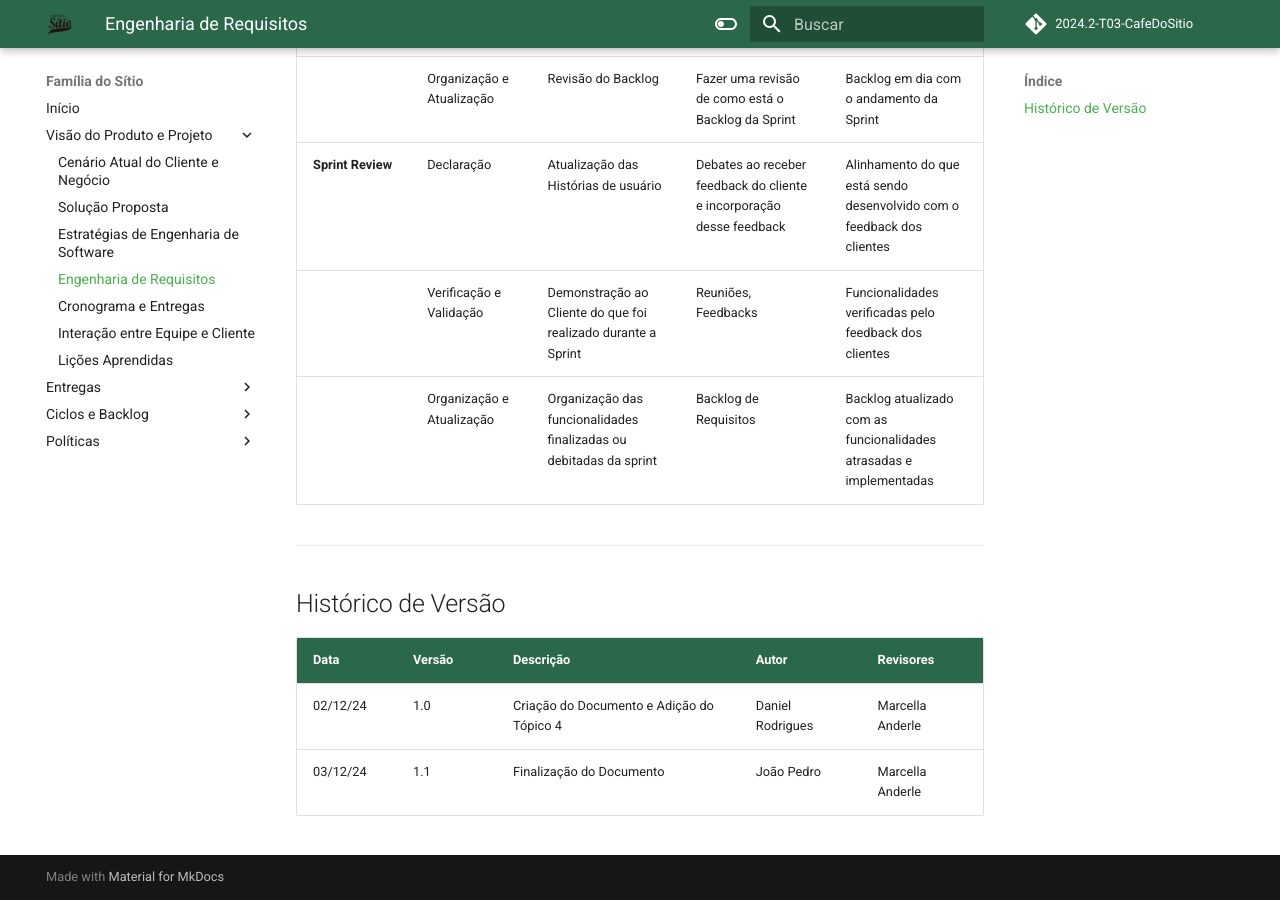
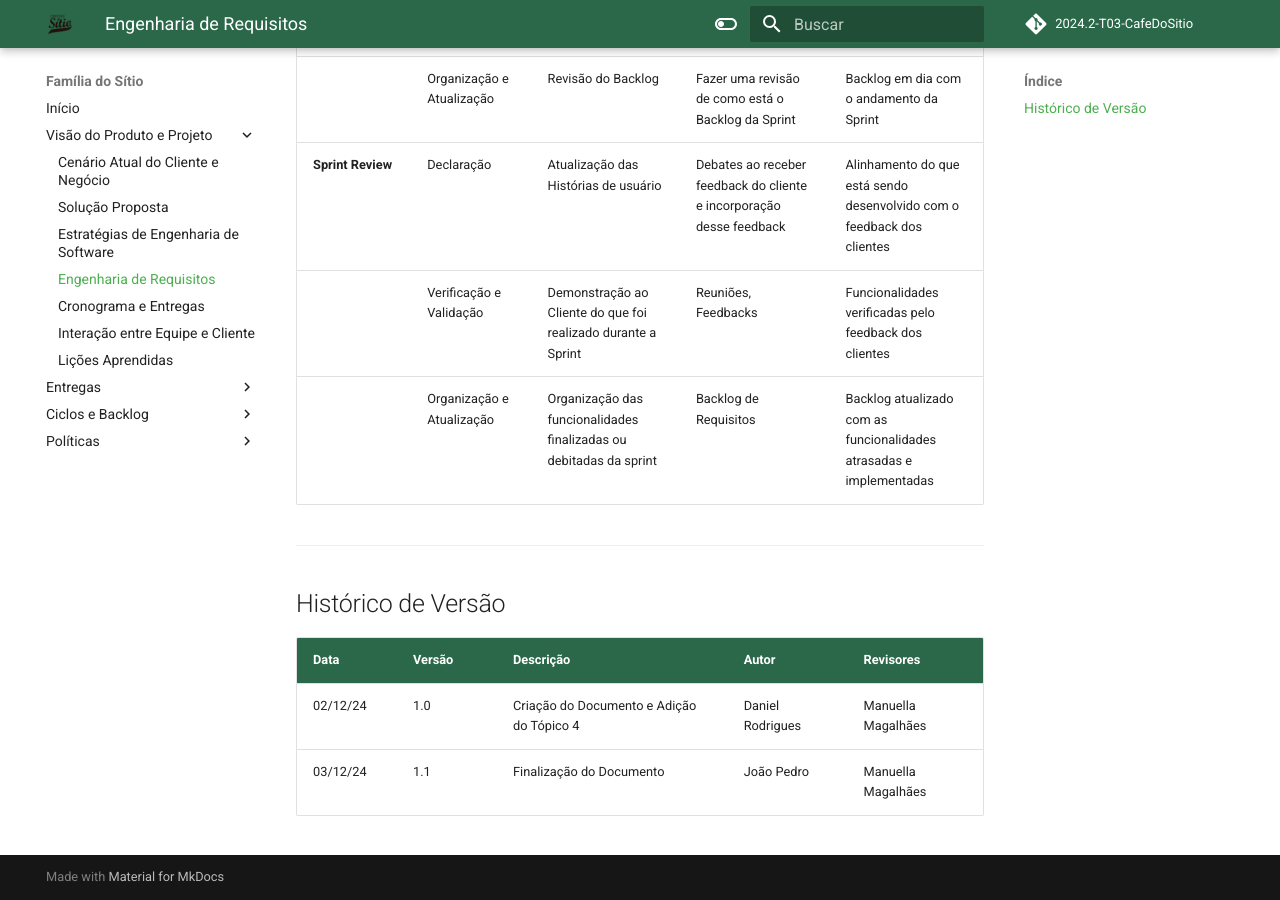
Before and after one commit to mdsreq-fga-unb/2024.2-T03-CafeDoSitio, an MkDocs documentation site: the page built from docs/sections/2-docPage/4-engenhariaRequisitos.md, in a window 1280 px wide and 900 px high, scrolled down 1913 px. Built offline with MkDocs 1.6.1 and Material for MkDocs 9.7.7, drawn with Linux system fonts in a browser that asks for light colours; comment, search, counter and statistics services are not loaded.

Commit message:
docs: corrigindo revisores

```diff
--- a/docs/sections/2-docPage/4-engenhariaRequisitos.md
+++ b/docs/sections/2-docPage/4-engenhariaRequisitos.md
@@ -25,5 +25,5 @@ Fases do Processo           | Atividades ER             | Prática
 ## Histórico de Versão
 Data     | Versão | Descrição | Autor | Revisores
 -------- | ------ | --------- | ----- | ---------
-02/12/24 | 1.0 | Criação do Documento e Adição do Tópico 4 | Daniel Rodrigues | Marcella Anderle
-03/12/24 | 1.1 | Finalização do Documento | João Pedro | Marcella Anderle
+02/12/24 | 1.0 | Criação do Documento e Adição do Tópico 4 | Daniel Rodrigues | Manuella Magalhães
+03/12/24 | 1.1 | Finalização do Documento | João Pedro | Manuella Magalhães
```
